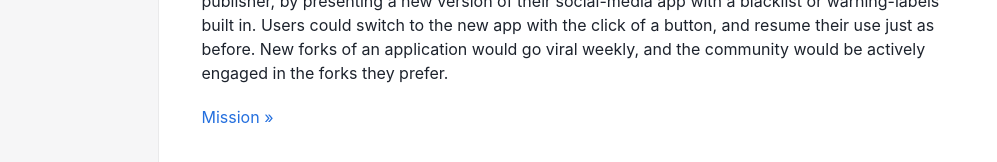
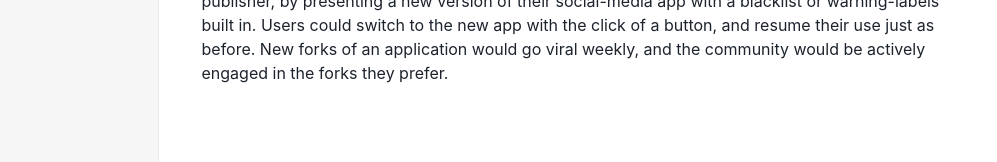
Before and after one commit to beakerbrowser/beakerbrowser.com, a Jekyll site: the page built from _docs/index.md, in a window 1280 px wide and 900 px high, scrolled down 631 px. Shown: the part 703-865 px from the top of the window, without its empty margins (66-1063 px from the left). Built offline with Jekyll 4.4.1, drawn with Linux system fonts in a browser that asks for light colours.

Commit message:
Remove dead link

```diff
--- a/_docs/index.md
+++ b/_docs/index.md
@@ -52,6 +52,3 @@ Unlike traditional browsers, where consumption is the chief purpose, Beaker make
 ### Vision
 
 We envision a future where communities can respond to an abusive actor, such as a fake-news publisher, by presenting a new version of their social-media app with a blacklist or warning-labels built in. Users could switch to the new app with the click of a button, and resume their use just as before. New forks of an application would go viral weekly, and the community would be actively engaged in the forks they prefer.
-
-
-[Mission &raquo;](./mission.html)
```
